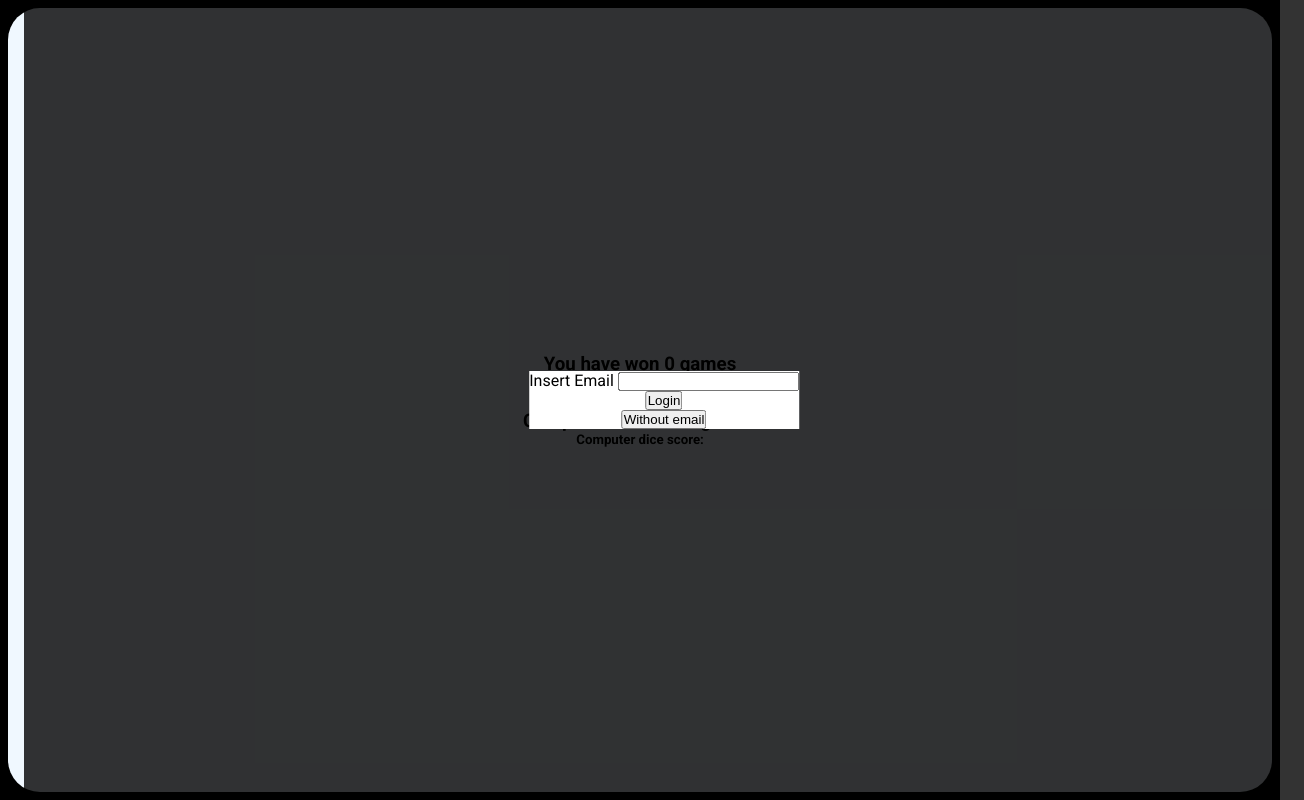
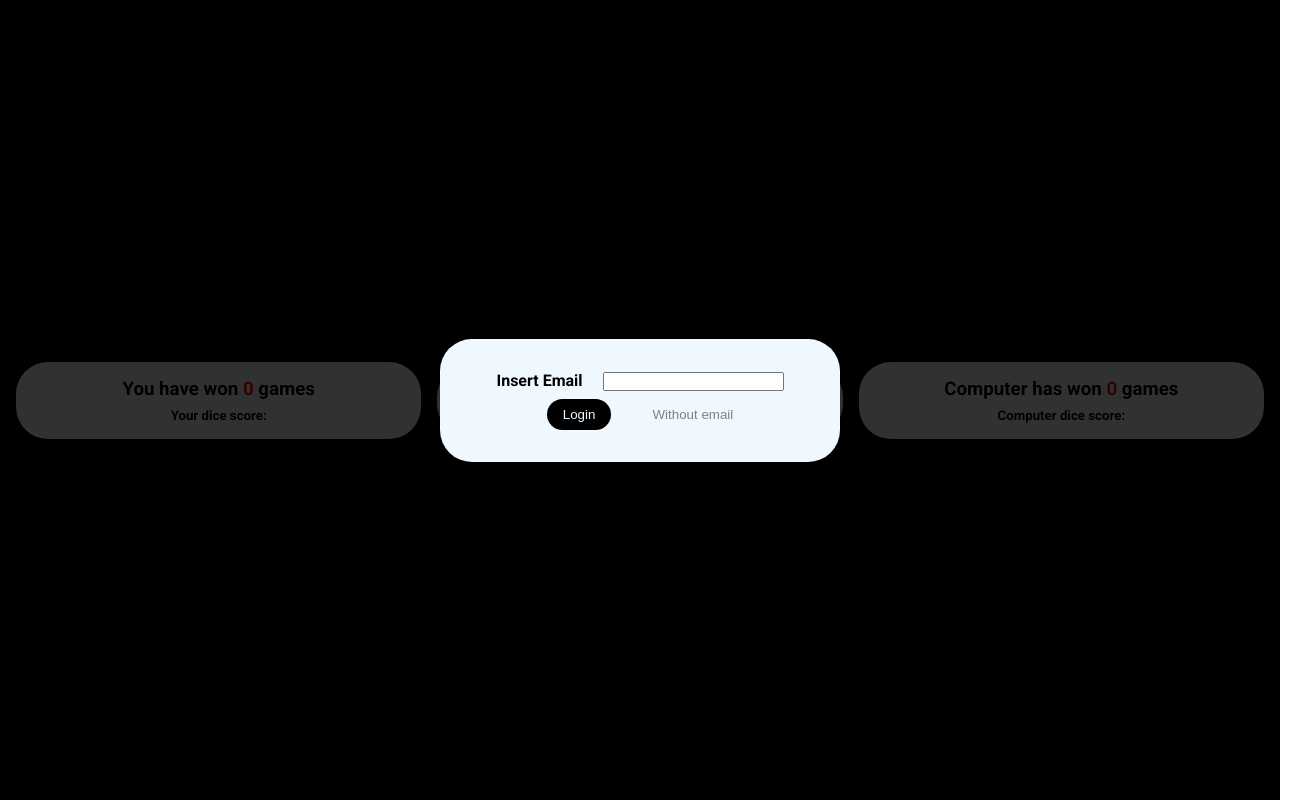
Before and after one commit to BrunosCode/js-mail-dadi, a plain HTML site: page index.html in a window 1280 px wide. Shown: the whole page, 1304 px wide, since content can reach past the window. Drawn offline with Linux system fonts and the light colour scheme.

Commit message:
css refectoring

```diff
--- a/css/style.css
+++ b/css/style.css
@@ -9,49 +9,93 @@ body {
     font-family: 'Roboto', sans-serif;
 }
 
-main {
-    width: 100vw;
-    height: 100vh;
-    display: flex;
-    justify-content: center;
-    align-content: center;
-    background-color: black;
-}
-
-.container {
-    flex-grow: 1;
-    background-color: aliceblue;
-    margin: .5rem;
-    padding: 1rem;
-    border-radius: 2rem;
-    display: flex;
-    flex-direction: column;
-    justify-content: center;
-    align-content: center;
-    text-align: center;
-    position: relative;
-}
-
-.c-login {
+/* LAYOUT */
+/* Overlay */
+.l-overlay {
+    position: absolute;
+    background: rgba(0, 0, 0, .8);
+    width: 100%;
+    height: 100%;
+    z-index: 1;
     display: flex;
     flex-direction: column;
     justify-content: center;
     align-items: center;
-    flex-direction: column;
-    position: absolute;
-    top: 50%;
-    left: 50%;
-    transform: translate(-50%, -50%);
-    background-color: white;
 }
-.h-overlay {
-    position: absolute;
-    background: rgba(0, 0, 0, .8);
+.l-overlay--close {
+    display: none;
+}
+
+/* three columns grid */
+.l-grid {
+    flex-grow: 1;
+    background-color: black;
+    padding: 1rem;
+    display: grid;
+    grid-template-columns: 1fr 1fr 1fr;
+    column-gap: 1rem;
+    align-items: center;
     width: 100vw;
     height: 100vh;
-    z-index: 1;
+}
+.l-grid__col {
+    text-align: center;
 }
 
-.close {
-    display: none;
+/* COMPONETS */
+/* Commons */
+.c-btn {
+    padding: .5rem 1rem;
+    border: none;
+    border-radius: 1rem;
+    background-color: black;
+    color: aliceblue;
 }
+.c-link {
+    color: gray;
+    border: none;
+    background-color: transparent;
+}
+
+ /* Login form */
+ .c-login {
+    display: flex;
+    flex-direction: column;
+    justify-content: center;
+    align-items: center;
+    background-color: aliceblue;
+    width: 400px;
+    padding: 2rem;
+    border-radius: 2rem;
+}
+.c-login__btns {
+    display: flex;
+    justify-content: space-evenly;
+    width: 80%;
+    margin-top: .5rem;
+}
+.c-login__warning {
+    color: red;
+    line-height: 2rem;
+    margin-bottom: 0;
+}
+.c-login__label {
+    font-weight: 700;
+}
+.c-login__input {
+    margin-left: 1rem;
+}
+
+/* Dashboards */
+.c-dashboard {
+    background-color: aliceblue;
+    padding: .5rem;
+    border-radius: 2rem;
+}
+.c-dashboard > * {
+    margin: .5rem 0;
+}
+.c-dashboard span {
+    color: red;
+    font-weight: 900;
+}
--- a/index.html
+++ b/index.html
@@ -14,25 +14,26 @@
 </head>
 <body>
     <main>
-        <div class="container">
-            <div class="h-overlay">
-                <div id="login-overlay" class="c-login">
-                    <label for="user-email">Insert Email <input id="user-email" name="user-email" type="email"></label>
-                    <span id="email-error"></span>
-                    <button id="login" class="c-btn">Login</button>
-                    <button id="close" class="c-link">Without email</button>
+        <div id="login-overlay" class="l-overlay">
+            <div class="c-login">
+                <label class="c-login__label" for="user-email">Insert Email <input id="user-email" class="c-login__input" name="user-email" type="email"></label>
+                <span id="email-error" class="c-login__warning"></span>
+                <div class="c-login__btns">
+                    <button id="login" class="c-btn c-login__element">Login</button>
+                    <button id="close" class="c-link c-login__element">Without email</button>
                 </div>
             </div>
-
-            <div class="c-userDashboard">
+        </div>
+        <div class="l-grid">
+            <div class="l-grid__col c-dashboard">
                 <h3>You have won <span id="user-points">0</span> games</h3>
                 <h5>Your dice score: <span id="user-number"></span></h5>
             </div>
-            <div class="c-gameDashboard">
+            <div class="l-grid__col c-dashboard">
                 <h1 id="match-winner"></h1>
                 <button id="start-game" class="c-btn">Start Game</button>
             </div>
-            <div class="c-computerDashboard">
+            <div class="l-grid__col c-dashboard">
                 <h3>Computer has won <span id="computer-points">0</span> games</h3>
                 <h5>Computer dice score: <span id="computer-number"></span></h5>
             </div>
--- a/js/app.js
+++ b/js/app.js
@@ -2,7 +2,7 @@
 // Create email list
 const emailsList = ["email1@gmail.com", "email2@gmail.com", "email3@gmail.com", "email4@gmail.com", "email5@gmail.com"];
 // check if the email is in the list
-const checkEmailsList = function() {
+const checkEmailsList = () => {
     for (let i = 0; i < emailsList.length; i++) {
         // store user email
         let userEmail = document.getElementById("user-email").value;
@@ -19,13 +19,13 @@ const checkEmailsList = function() {
 document.getElementById('login').addEventListener('click', checkEmailsList);
 // close overlay without email
 document.getElementById('close').addEventListener('click', () => {
-    document.getElementById("login-overlay").classList.add("close");
+    document.getElementById("login-overlay").classList.add("l-overlay--close");
 });
 
 // DICE GAME
 let userPoints = 0;
 let computerPoints = 0;
-const diceGame = function() {
+const diceGame = () => {
     // generate user number
     let userNumber = Math.floor(Math.random() * 6) + 1;
     console.log(userNumber)
```
